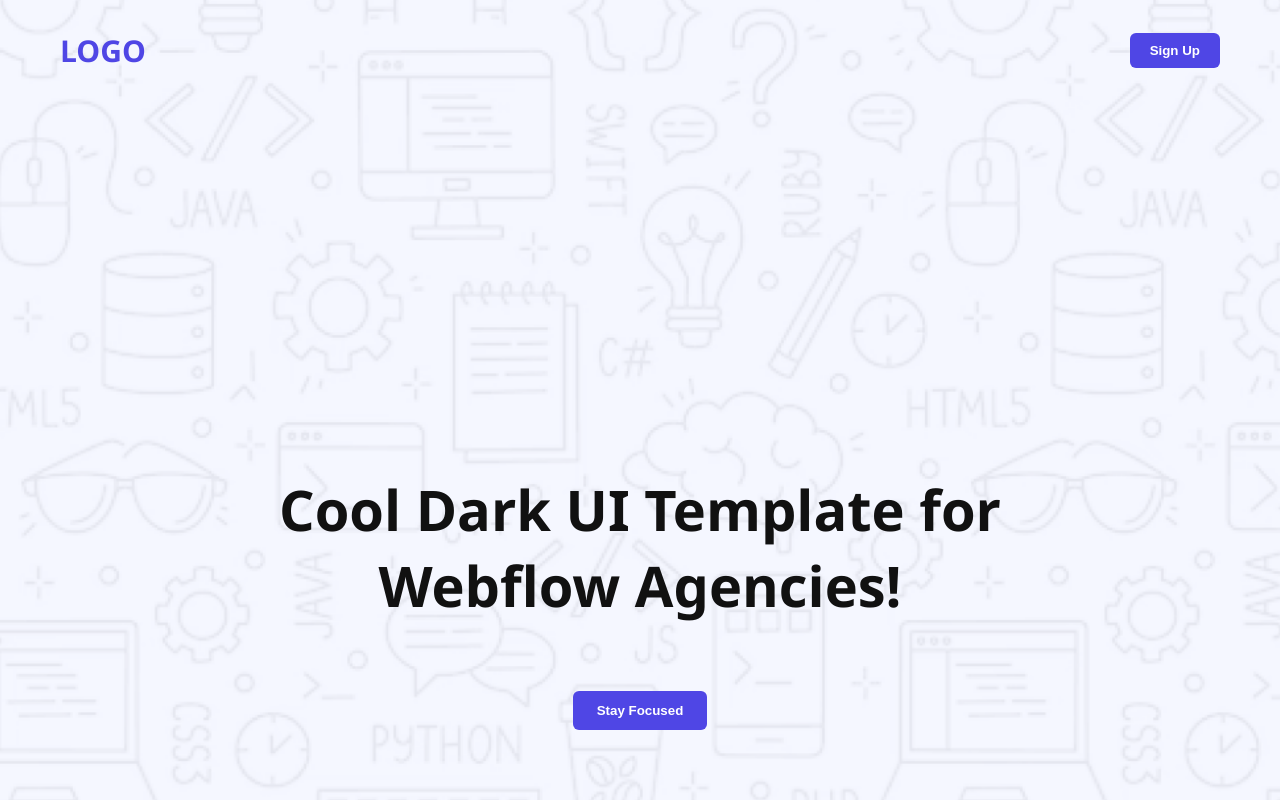
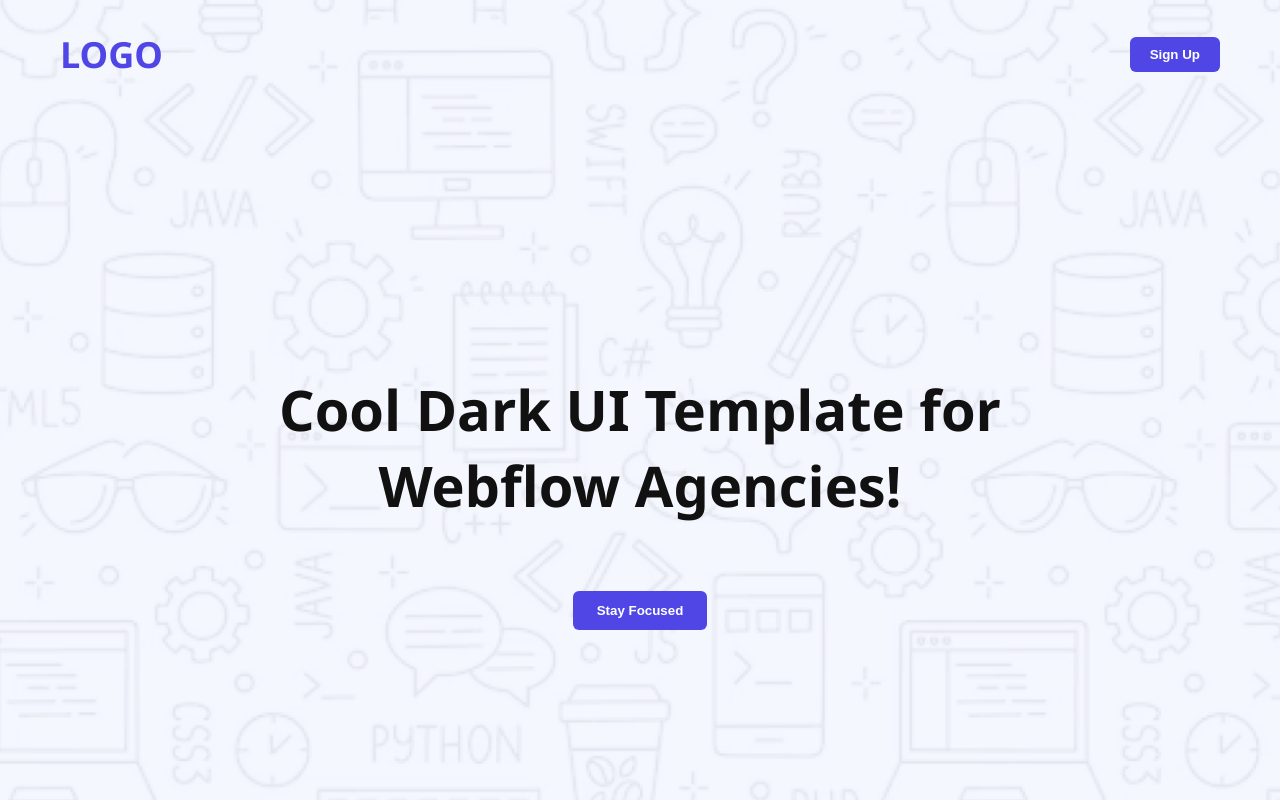
Before and after one commit to MrMitonChandradas/PH-Assignment-01, a plain HTML site: page index.html in a window 1280 px wide. Shown: the top 800 px of the page. Drawn offline with Linux system fonts and the light colour scheme.

Commit message:
try to modify

```diff
--- a/styles/styles.css
+++ b/styles/styles.css
@@ -21,7 +21,7 @@ body{
     align-items: center;
 }
 .logo{
-    font-size: 30px;
+    font-size: 36px;
     font-weight: bold;
     color: #4F46E5;
 }
@@ -35,9 +35,10 @@ body{
     font-weight: bold;
 }
 .UI-template{
+    align-items: center;
     text-align: center;
     margin-top: 100px;
-    margin-bottom: 100px;
+    margin-bottom: 200px;
 
 }
 .UI-template h1{
```
